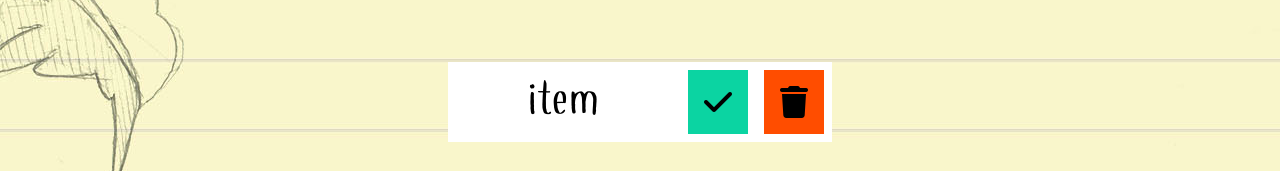
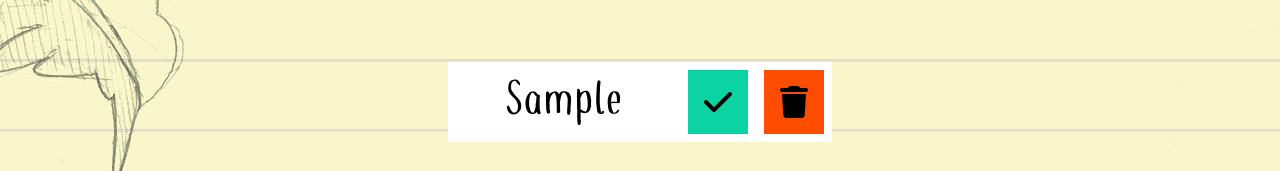
Before and after one commit to JordanBelmont/checklist, a React (Create React App) app: page / in a window 1280 px wide. Both pictures are taken after typing "Sample" into the empty fields and a click on the button 680 px from the left and 430 px from the top of the page. Shown: the part 478-649 px from the top of the page. Built offline with nearby package versions, Linux system fonts and the light colour scheme.

Commit message:
Used props in the TodoList to render out any state generated by the input

```diff
--- a/src/App.js
+++ b/src/App.js
@@ -22,7 +22,10 @@ function App() {
             setTodos={setTodos}
             inputText={inputText}
          />
-         <TodoList />
+         <TodoList
+            todos={todos}
+            setTodos={setTodos}
+         />
       </div>
    );
 }
--- a/src/components/Form.js
+++ b/src/components/Form.js
@@ -36,7 +36,7 @@ const Form = ({ setInputText, todos, setTodos, inputText }) => {
             className="todo-button"
             onClick={submitTodoHandler}
          >
-            <i className="fas fa-plus"></i>
+            <i className="fa-solid fa-plus"></i>
          </button>
          <div className="select">
             <select
--- a/src/components/Todo.js
+++ b/src/components/Todo.js
@@ -1,10 +1,10 @@
 import React from 'react';
 
-const Todo = () => {
+const Todo = ({ text }) => {
 
    return (
       <div className="todo">
-         <li className='todo-item'>item</li>
+         <li className='todo-item'>{text}</li>
          <button className="complete-btn">
             <i className="fa-solid fa-check"></i>
          </button>
--- a/src/components/TodoList.js
+++ b/src/components/TodoList.js
@@ -3,13 +3,17 @@ import React from 'react';
 import Todo from './Todo';
 
 // Props
-const TodoList = () => {
+const TodoList = ({ todos }) => {
 
    return (
       <div className="todo-container">
          <ul className="todo-list">
-            <Todo
-            />
+            {todos.map(todo => (
+               <Todo
+                  text={todo.text}
+                  key={todo.id}
+               />
+            ))}
          </ul>
       </div>
    );
```
